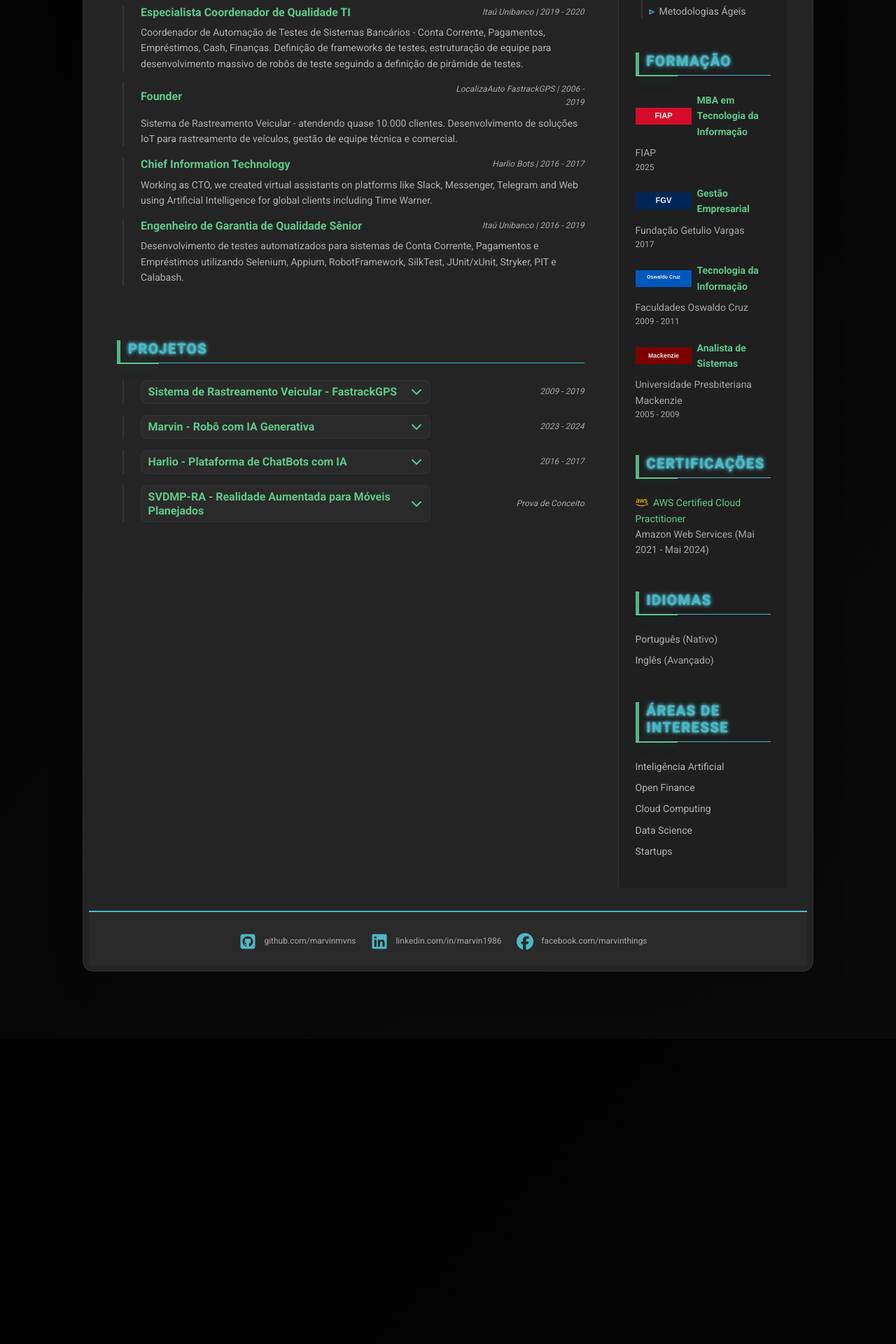
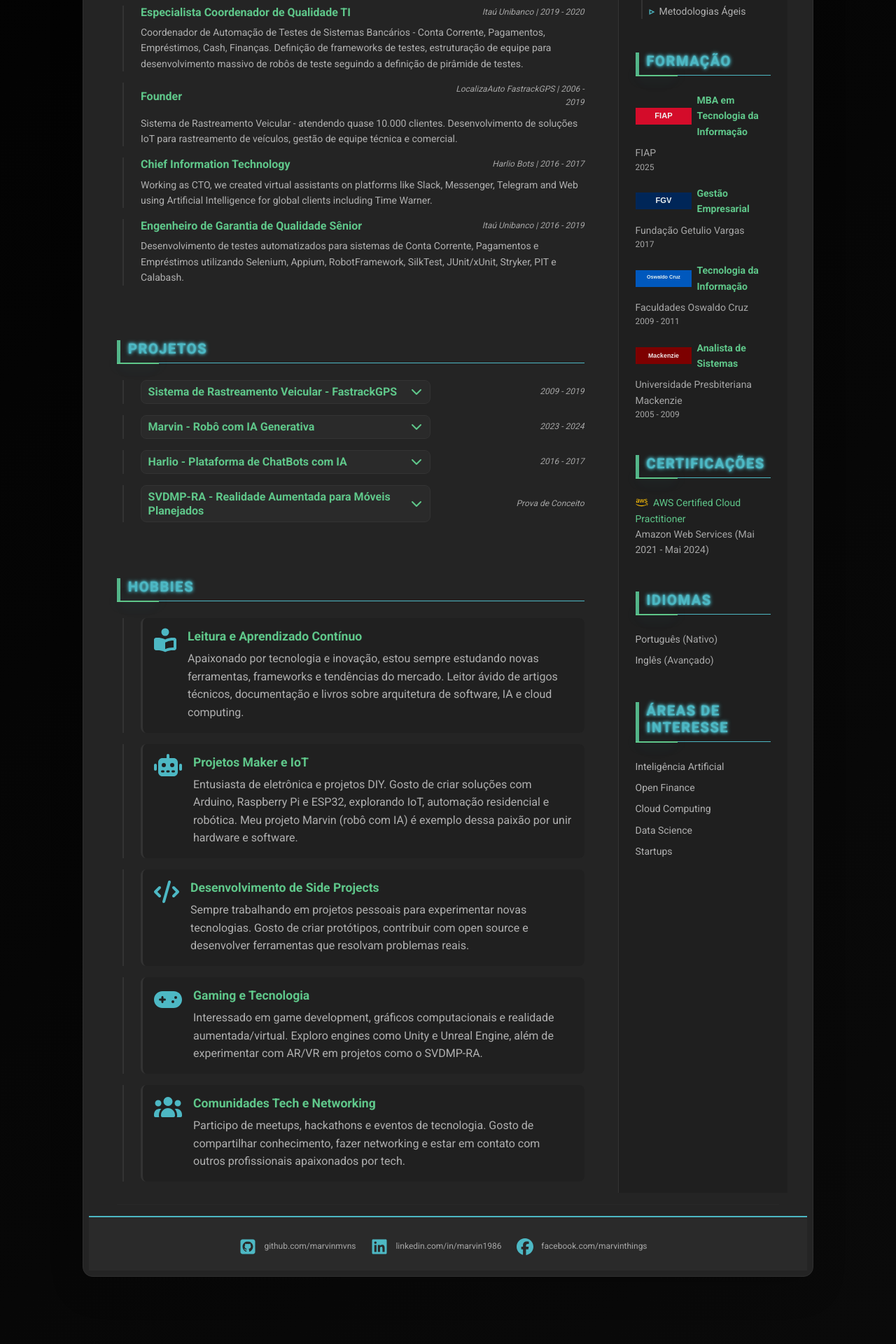
Before and after one commit to marvinmvns/cv2, a Jekyll site: the page index.html, which Jekyll copies as it is, in a window 1280 px wide. Shown: the part 1185-3105 px from the top of the page at 70% size. Built offline with Jekyll 4.4.1, drawn with Linux system fonts in a browser that asks for light colours; nearby versions of some CDN libraries; library files that are not in the unit come from our copies; before the commit the page ends 2669 px from its top, so only the background shows below that.

Commit message:
feat: add Hobbies section below Projects
New Hobbies Section:
- Created dedicated hobbies section after projects
- 5 hobby items with icons and descriptions:
  1. Leitura e Aprendizado Contínuo (book-reader icon)
  2. Projetos Maker e IoT (robot icon)
  3. Desenvolvimento de Side Projects (code icon)
  4. Gaming e Tecnologia (gamepad icon)
  5. Comunidades Tech e Networking (users icon)

CSS Styling:
- Card-style layout with hover effects
- Border-left accent with cyan color
- Smooth transitions and transform on hover
- Large icons (fa-2x) aligned to the left
- Cyberpunk theme consistency maintained
- Responsive design

Features:
- Each hobby has title and description
- Icons use FontAwesome library
- Hover effect with slide and glow
- Clean, professional presentation

🤖 Generated with [Claude Code](https://claude.com/claude-code)

Co-Authored-By: Claude <noreply@anthropic.com>

```diff
--- a/assets/css/cyberpunk-theme.css
+++ b/assets/css/cyberpunk-theme.css
@@ -580,6 +580,48 @@ i.fas, i.fab, i.far {
     }
 }
 
+/* Seção de Hobbies */
+.hobbies-section {
+    margin-top: 2rem;
+}
+
+.hobby-item {
+    transition: all 0.3s ease;
+    padding: 1rem;
+    border-radius: 8px;
+    background: rgba(26, 26, 26, 0.3);
+    border-left: 3px solid var(--border-color);
+}
+
+.hobby-item:hover {
+    background: rgba(26, 26, 26, 0.6);
+    border-left-color: var(--accent-cyan);
+    transform: translateX(5px);
+    box-shadow: -5px 0 15px rgba(77, 184, 196, 0.1);
+}
+
+.hobby-item i {
+    color: var(--accent-cyan) !important;
+    animation: none !important;
+    min-width: 40px;
+}
+
+.hobby-item .item-title {
+    color: var(--accent-neon) !important;
+    font-size: 1.1rem;
+    margin-bottom: 0.5rem;
+}
+
+.hobby-item p {
+    color: var(--text-secondary) !important;
+    margin-bottom: 0;
+    line-height: 1.6;
+}
+
+.text-cyan {
+    color: var(--accent-cyan) !important;
+}
+
 /* Responsividade - mantém o tema em mobile */
 @media (max-width: 768px) {
     .resume-header {
--- a/index.html
+++ b/index.html
@@ -312,6 +312,61 @@
 
 							</section><!--//projects-section-->
 
+							<section class="hobbies-section py-3" aria-label="Hobbies">
+								<h3 class="text-uppercase resume-section-heading mb-4">Hobbies</h3>
+
+								<div class="item mb-3">
+									<div class="hobby-item d-flex align-items-start mb-3">
+										<i class="fas fa-book-reader fa-2x me-3 text-cyan"></i>
+										<div>
+											<h4 class="item-title mb-2">Leitura e Aprendizado Contínuo</h4>
+											<p>Apaixonado por tecnologia e inovação, estou sempre estudando novas ferramentas, frameworks e tendências do mercado. Leitor ávido de artigos técnicos, documentação e livros sobre arquitetura de software, IA e cloud computing.</p>
+										</div>
+									</div>
+								</div>
+
+								<div class="item mb-3">
+									<div class="hobby-item d-flex align-items-start mb-3">
+										<i class="fas fa-robot fa-2x me-3 text-cyan"></i>
+										<div>
+											<h4 class="item-title mb-2">Projetos Maker e IoT</h4>
+											<p>Entusiasta de eletrônica e projetos DIY. Gosto de criar soluções com Arduino, Raspberry Pi e ESP32, explorando IoT, automação residencial e robótica. Meu projeto Marvin (robô com IA) é exemplo dessa paixão por unir hardware e software.</p>
+										</div>
+									</div>
+								</div>
+
+								<div class="item mb-3">
+									<div class="hobby-item d-flex align-items-start mb-3">
+										<i class="fas fa-code fa-2x me-3 text-cyan"></i>
+										<div>
+											<h4 class="item-title mb-2">Desenvolvimento de Side Projects</h4>
+											<p>Sempre trabalhando em projetos pessoais para experimentar novas tecnologias. Gosto de criar protótipos, contribuir com open source e desenvolver ferramentas que resolvam problemas reais.</p>
+										</div>
+									</div>
+								</div>
+
+								<div class="item mb-3">
+									<div class="hobby-item d-flex align-items-start mb-3">
+										<i class="fas fa-gamepad fa-2x me-3 text-cyan"></i>
+										<div>
+											<h4 class="item-title mb-2">Gaming e Tecnologia</h4>
+											<p>Interessado em game development, gráficos computacionais e realidade aumentada/virtual. Exploro engines como Unity e Unreal Engine, além de experimentar com AR/VR em projetos como o SVDMP-RA.</p>
+										</div>
+									</div>
+								</div>
+
+								<div class="item">
+									<div class="hobby-item d-flex align-items-start">
+										<i class="fas fa-users fa-2x me-3 text-cyan"></i>
+										<div>
+											<h4 class="item-title mb-2">Comunidades Tech e Networking</h4>
+											<p>Participo de meetups, hackathons e eventos de tecnologia. Gosto de compartilhar conhecimento, fazer networking e estar em contato com outros profissionais apaixonados por tech.</p>
+										</div>
+									</div>
+								</div>
+
+							</section><!--//hobbies-section-->
+
 						</div><!--//resume-main-->
 						<aside class="resume-aside col-12 col-lg-4 col-xl-3 px-lg-4 pb-lg-4">
 							<section class="skills-section py-3">
```
